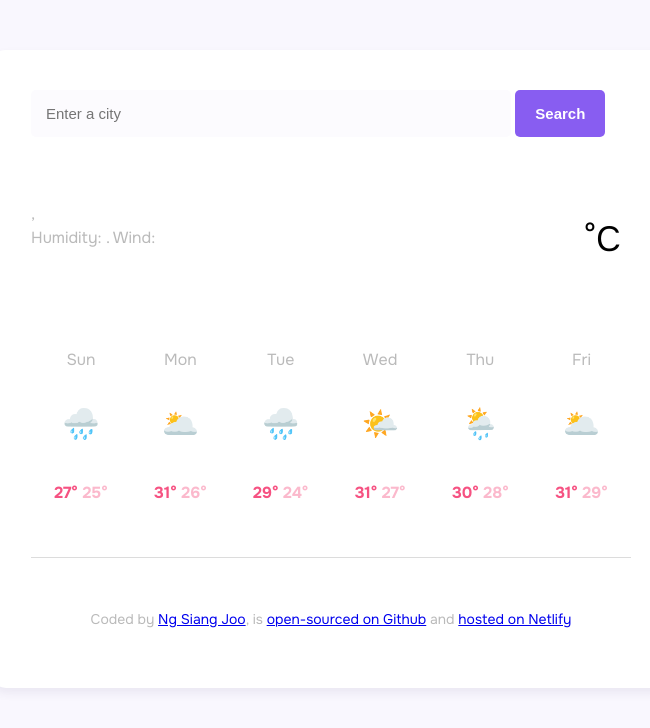
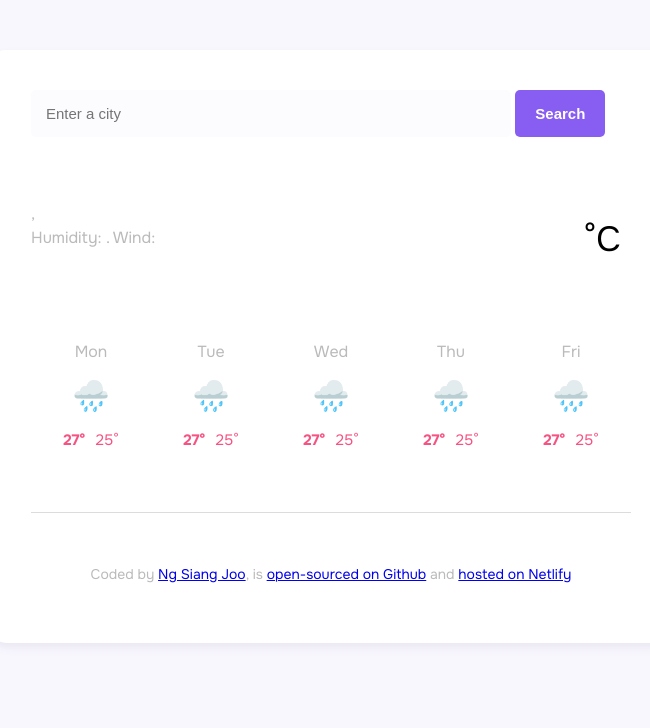
Before and after one commit to ngsiangjoo/weather-forecast-project, a plain HTML site: page index.html in a window 1280 px wide. Shown: the whole page, without its empty margins (309-959 px from the left). Drawn offline with nearby package versions, Linux system fonts and the light colour scheme; no server answers.

Commit message:
Inject the forecast HTML from Javascript

```diff
--- a/index.html
+++ b/index.html
@@ -42,66 +42,9 @@
                     <div class="weather-data-unit">°C</div>
                 </div>
             </div>
+
+            <div class="weather-forecast" id="forecast"></div>
         </main>
-
-        <div>
-            <ul class="list-days">
-                <li>
-                    Sun
-                    <br />
-                    <span class="week-emoji">🌧️</span>
-                    <br />
-                    <span class="week-temperature">27°
-                        <span class="week-temperature-low">25°</span>
-                    </span>
-                </li>
-                <li>
-                    Mon
-                    <br />
-                    <span class="week-emoji">🌥️</span>
-                    <br />
-                    <span class="week-temperature">31°
-                        <span class="week-temperature-low">26°</span>
-                    </span>
-                </li>
-                <li>
-                    Tue
-                    <br />
-                    <span class="week-emoji">🌧️</span>
-                    <br />
-                    <span class="week-temperature">29°
-                        <span class="week-temperature-low">24°</span>
-                    </span>
-                </li>
-                <li>
-                    Wed
-                    <br />
-                    <span class="week-emoji">🌤️</span>
-                    <br />
-                    <span class="week-temperature">31°
-                        <span class="week-temperature-low">27°</span>
-                    </span>
-                </li>
-                <li>
-                    Thu
-                    <br />
-                    <span class="week-emoji">🌦️</span>
-                    <br />
-                    <span class="week-temperature">30°
-                        <span class="week-temperature-low">28°</span>
-                    </span>
-                </li>
-                <li>
-                    Fri
-                    <br />
-                    <span class="week-emoji">🌥️</span>
-                    <br />
-                    <span class="week-temperature">31°
-                        <span class="week-temperature-low">29°</span>
-                    </span>
-                </li>
-            </ul>
-        </div>
 
         <hr>
         <footer>
--- a/src/index.js
+++ b/src/index.js
@@ -56,8 +56,34 @@ function handleSearchSubmit(event) {
   searchCity(searchInput.value);
 }
 
+function displayForecast() {
+  let days = ["Mon", "Tue", "Wed", "Thu", "Fri"];
+  let forecastHtml = "";
+
+  days.forEach(function (day) {
+    forecastHtml =
+      forecastHtml +
+      `
+            <div class="weather-forecast-day">
+              <div class="weather-forecast-date">${day}</div>
+              <div class="weather-forecast-icon">🌧️</div>
+              <div class="weather-forecast-temperature-container">
+                <div class="weather-forecast-temperature">
+                  <strong>27°</strong>
+                </div>
+                <div class="weather-forecast-temperature">25°</div>
+              </div>
+            </div>
+            `;
+  });
+
+  let forecastElement = document.querySelector("#forecast");
+  forecastElement.innerHTML = forecastHtml;
+}
+
 let searchFormElement = document.querySelector("#search-form");
 
 searchFormElement.addEventListener("submit", handleSearchSubmit);
 
 searchCity("Singapore");
+displayForecast();
--- a/src/style.css
+++ b/src/style.css
@@ -12,11 +12,6 @@ footer {
 
 main {
   padding: 30px 0 0 0;
-}
-
-li {
-  text-align: center;
-  line-height: 4em;
 }
 
 hr {
@@ -96,22 +91,35 @@ hr {
   margin: 10px;
 }
 
-.list-days {
+.weather-forecast {
+  display: flex;
+  font-size: 15px;
+  justify-content: space-around;
+  padding: 30px 0;
+  text-align: center;
+}
+
+.weather-forecast-date {
   color: #bababa;
+  text-align: center;
+  font-size: 16px;
+  line-height: 20px;
+  margin-bottom: 15px;
+}
+
+.weather-forecast-icon {
+  font-size: 30px;
+  text-align: center;
+  line-height: 20x;
+  margin-bottom: 15px;
+}
+
+.weather-forecast-temperature {
+  color: #f65282;
+  padding: 0 5px;
+}
+
+.weather-forecast-temperature-container {
   display: flex;
   justify-content: space-around;
-  list-style: none;
-  padding: 0;
 }
-.week-emoji {
-  font-size: 30px;
-}
-
-.week-temperature {
-  color: #f65282;
-  font-weight: bold;
-}
-
-.week-temperature-low {
-  opacity: 0.4;
-}
```
